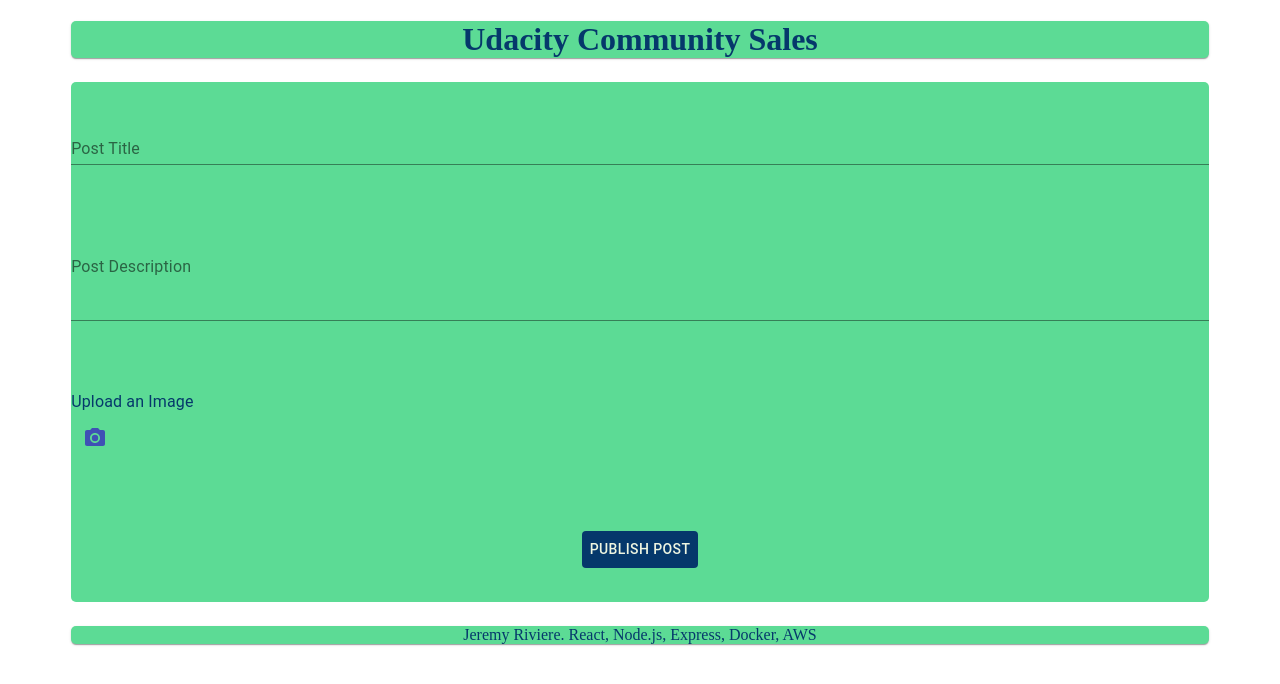
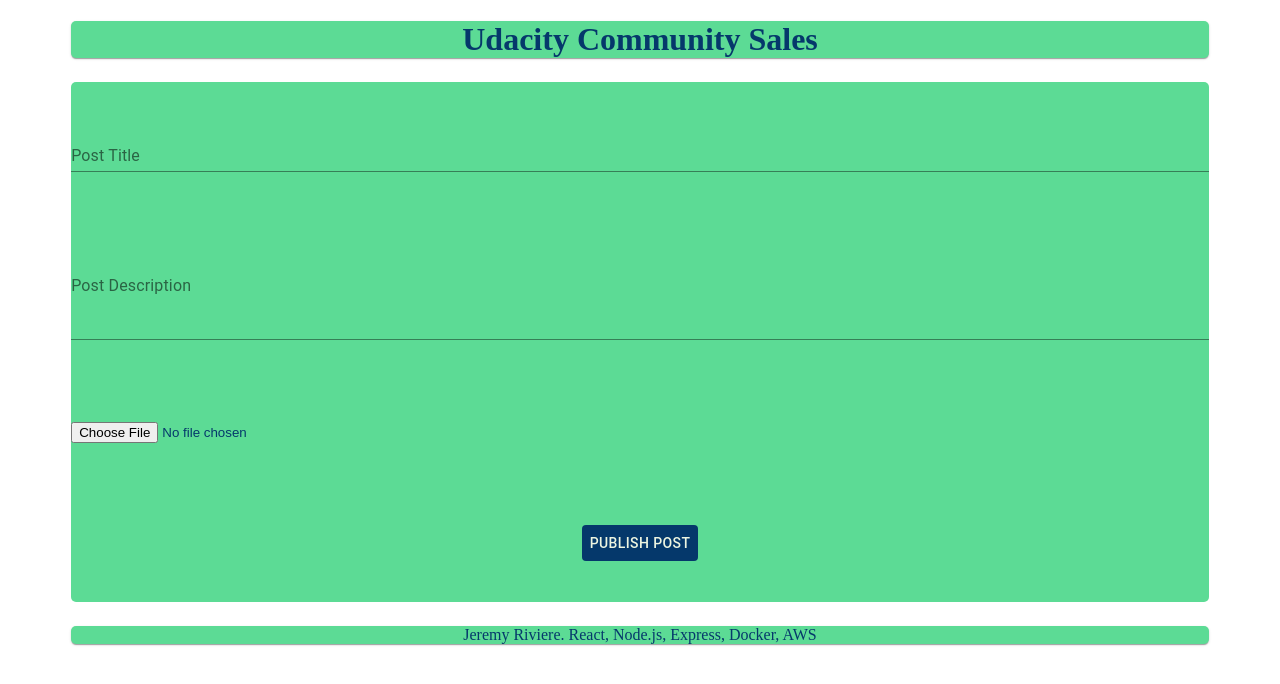
Before and after one commit to Eperuza/udacity-capstone, a React (Create React App) app in the folder frontend/: page / in a window 1280 px wide. Shown: the top 684 px of the page. Built offline with nearby package versions, Linux system fonts and the light colour scheme.

Commit message:
can upload image to s3

```diff
--- a/frontend/package.json
+++ b/frontend/package.json
@@ -10,6 +10,7 @@
     "@testing-library/react": "^11.2.7",
     "@testing-library/user-event": "^12.8.3",
     "react": "^17.0.2",
+    "react-aws-s3": "^1.5.0",
     "react-dom": "^17.0.2",
     "react-hook-form": "^7.13.0",
     "react-scripts": "4.0.3",
--- a/frontend/src/pages/CreatePostForm.js
+++ b/frontend/src/pages/CreatePostForm.js
@@ -3,6 +3,7 @@
 import {TextField, Button, Input, makeStyles, IconButton, Typography} from '@material-ui/core'
 import {PhotoCamera} from '@material-ui/icons'
 import theme from '../constants/theme'
+import { uploadS3 } from '../util/aws'
 
 const useStyles = makeStyles(() => ({
   form: {
@@ -18,7 +19,6 @@
     justifyContent: 'space-around',
   },
   input: {
-    backgroundColor: theme.content,
   },
   button: {
     variant: 'contained',
@@ -32,18 +32,22 @@
 }));
 
 export default function CreatePostForm({userEmail}) {
-  const {control, handleSubmit} = useForm();
-  const onSubmit = (data) => console.log(data)
+  const {register, control, handleSubmit, formState: {errors}} = useForm();
+  const onSubmit = (data) => {
+    uploadS3(data.postFile[0])
+  }
   const classes = useStyles();
 
   return (
     <form onSubmit = {handleSubmit(onSubmit)} className = {classes.form}>
-      {/*Title Input*/}
+
+      {/* // Title Input*/}
       <Controller
         name = "postTitle"
         control = {control}
         defaultValue = ""
         className = {classes.input}
+        rules = {{required: true}}
         render = {({field}) => <TextField {...field} id = "postTitle" label= "Post Title"/>}
       />
 
@@ -53,26 +57,10 @@
         control = {control}
         defaultValue = ""
         className = {classes.input}
+        rules = {{required: true}}
         render = {({field}) => <TextField {...field} id = "postDesc" label = "Post Description" minRows = {3} maxRows = {4} multiline = {true}/>}
       />
-
-      {/*File Input*/}
-      <div>
-      <Typography>Upload an Image</Typography>
-      <Controller
-        name = "postFile"
-        control = {control}
-        defaultValue = ""
-        render = {({field}) => (
-        <label htmlFor = "postFile">
-          <input {...field} accept = "image/*" id = "postFile" type = "file" hidden ="true"/>
-          <IconButton color = "primary" aria-label = "uploadPicture" component = "span">
-            <PhotoCamera />
-          </IconButton>
-        </label>
-        )}
-      />
-      </div>
+      <input {...register('postFile')} type = "file" name = "postFile" accept = "image/*"/>
 
       {/*Submit form*/}
       <Button className = {classes.button} type = "submit">Publish Post</Button>
--- /dev/null
+++ b/frontend/src/util/aws.js
@@ -0,0 +1,16 @@
+import S3 from 'react-aws-s3';
+
+export const uploadS3 = (fileName) => {
+
+  const config = {
+    bucketName: 'udacity-sales',
+    region: 'us-east-2',
+    accessKeyId: process.env.REACT_APP_AWS_ACCESSKEY,
+    secretAccessKey: process.env.REACT_APP_AWS_SECRETKEY,
+  }
+  const ReactS3Client = new S3(config);
+  ReactS3Client
+    .uploadFile(fileName)
+    .then(data => console.log(data))
+    .catch(err => console.error(err))
+}
```
Also changed, not shown: 1 other file (tests, documents, lock files or other folders).
